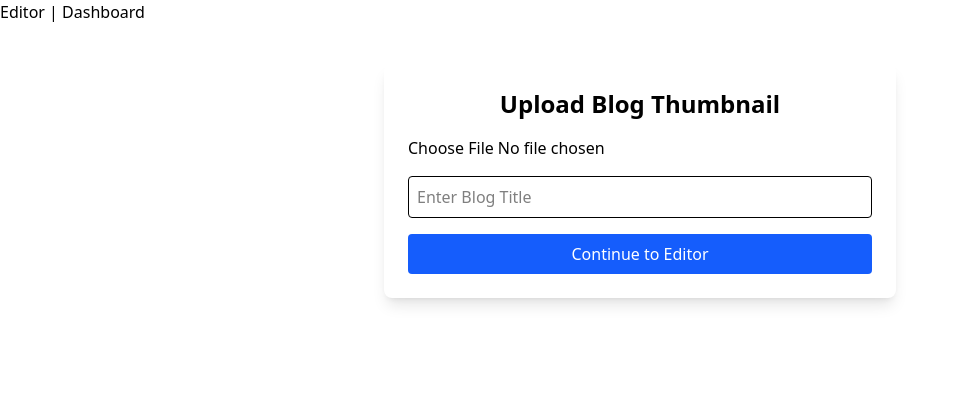
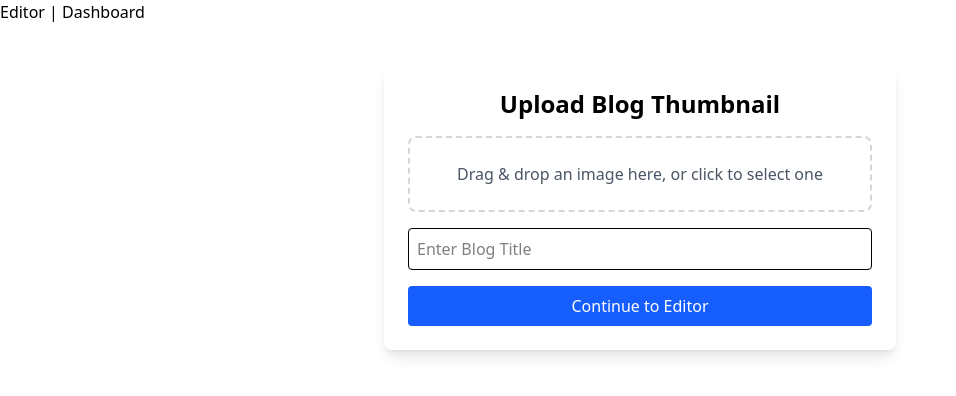
Before and after one commit to Kishor-04/Blogging-Site-using-cloud-storage, a React (Vite) app in the folder frontend/: page / in a window 1280 px wide. Shown: the top 396 px of the page, without its empty margins (0-956 px from the left). Built offline with nearby package versions, Linux system fonts and the light colour scheme.

Commit message:
Added the Drag and Drop functionality to the Thumbnail

```diff
--- a/frontend/package.json
+++ b/frontend/package.json
@@ -15,6 +15,7 @@
     "axios": "^1.8.3",
     "react": "^19.0.0",
     "react-dom": "^19.0.0",
+    "react-dropzone": "^14.3.8",
     "react-router-dom": "^7.3.0",
     "tailwindcss": "^4.0.14",
     "tinymce": "^7.7.1"
--- a/frontend/src/components/BlogForm.jsx
+++ b/frontend/src/components/BlogForm.jsx
@@ -1,6 +1,8 @@
-import React, { useState, useEffect } from "react";
+import React, { useState, useEffect ,useCallback} from "react";
 import { useNavigate, useLocation } from "react-router-dom";
 import axios from "axios";
+import { useDropzone } from "react-dropzone";
+
 
 export default function BlogForm() {
   const navigate = useNavigate();
@@ -18,11 +20,8 @@ export default function BlogForm() {
     }
   }, [isEditing]);
 
-  // Handle Thumbnail Upload (Now to Backend Instead of Cloudinary Directly)
-  const handleThumbnailChange = async (event) => {
-    const file = event.target.files[0];
-    if (!file) return;
-
+  // Upload Image to Backend
+  const uploadImage = async (file) => {
     const formData = new FormData();
     formData.append("file", file);
 
@@ -32,8 +31,7 @@ export default function BlogForm() {
         headers: { "Content-Type": "multipart/form-data" },
       });
 
-      setThumbnailUrl(response.data.url); // Get URL from backend
-      setThumbnail(file);
+      setThumbnailUrl(response.data.url); // Set the uploaded image URL
     } catch (error) {
       console.error("❌ Thumbnail upload failed:", error);
       alert("Thumbnail upload failed!");
@@ -42,6 +40,27 @@ export default function BlogForm() {
     }
   };
 
+  const onDrop = useCallback((acceptedFiles) => {
+    if (acceptedFiles.length === 0) {
+      alert("Invalid file type. Please upload an image.");
+      return;
+    }
+    const file = acceptedFiles[0];
+    setThumbnail(file);
+    setThumbnailUrl(URL.createObjectURL(file)); // Preview the image
+    uploadImage(file); // Upload to Cloudinary
+  }, []);
+
+  const { getRootProps, getInputProps, isDragActive } = useDropzone({
+    accept: {
+      "image/*": [".png", ".jpg", ".jpeg", ".gif", ".webp"]
+    },
+    onDrop, // ✅ Use existing `onDrop` function
+  });
+
+
+
+  //handle next button
   const handleNext = () => {
     if (!thumbnailUrl || !title.trim()) {
       alert("Please upload a thumbnail and enter a title!");
@@ -54,8 +73,20 @@ export default function BlogForm() {
     <div className="max-w-lg mx-auto bg-white p-6 rounded-lg shadow-lg mt-10">
       <h2 className="text-2xl font-bold text-center">{isEditing ? "Edit Blog" : "Upload Blog Thumbnail"}</h2>
 
-      <input type="file" accept="image/*" onChange={handleThumbnailChange} className="mt-4" />
-      {thumbnailUrl && <img src={thumbnailUrl} alt="Thumbnail Preview" className="mt-4 w-full h-48 object-cover rounded" />}
+       {/* Drag & Drop or Click to Upload */}
+       <div
+        {...getRootProps()}
+        className={`mt-4 border-2 border-dashed rounded-lg p-6 text-center cursor-pointer ${
+          isDragActive ? "border-blue-500 bg-blue-100" : "border-gray-300"
+        }`}
+      >
+        <input {...getInputProps()} />
+        {thumbnailUrl ? (
+          <img src={thumbnailUrl} alt="Thumbnail Preview" className="w-full h-48 object-cover rounded" />
+        ) : (
+          <p className="text-gray-600">{isDragActive ? "Drop the image here..." : "Drag & drop an image here, or click to select one"}</p>
+        )}
+      </div>
 
       <input
         type="text"
```
Also changed, not shown: 1 other file (tests, documents, lock files or other folders).
